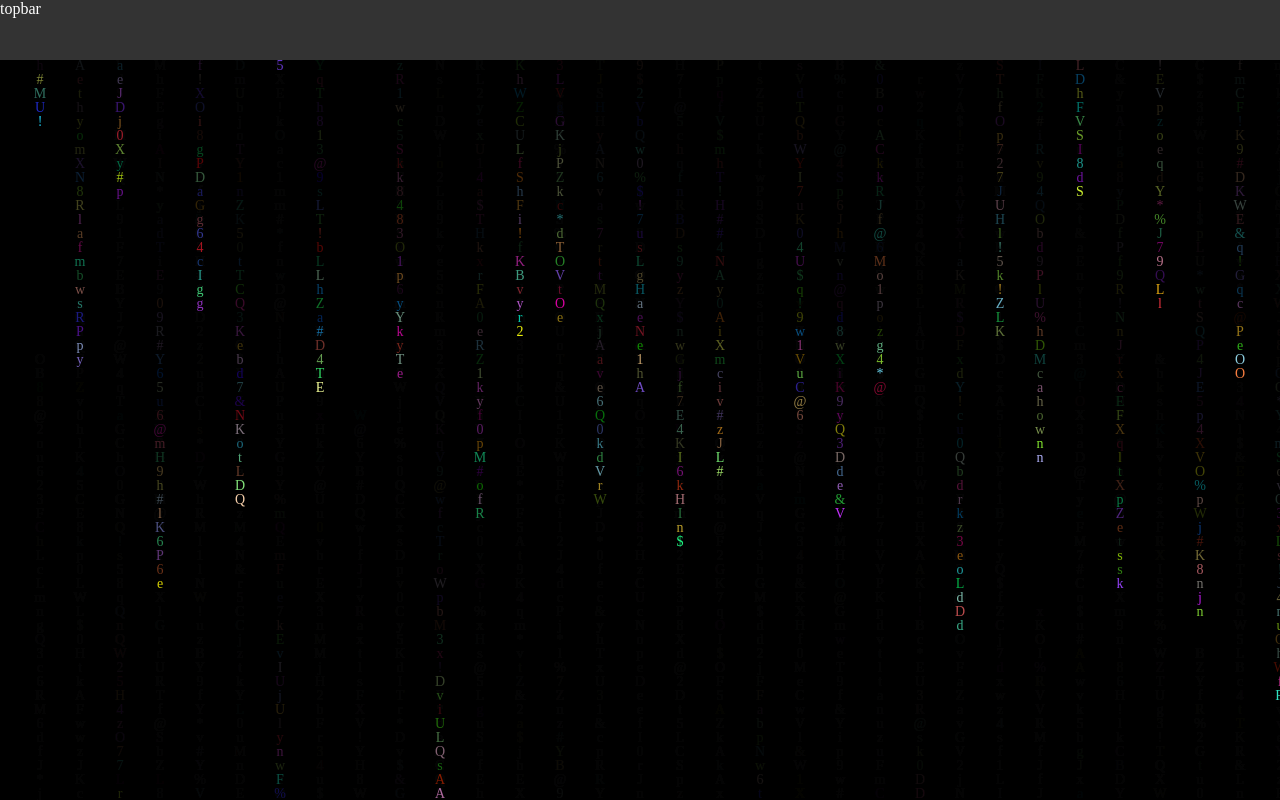
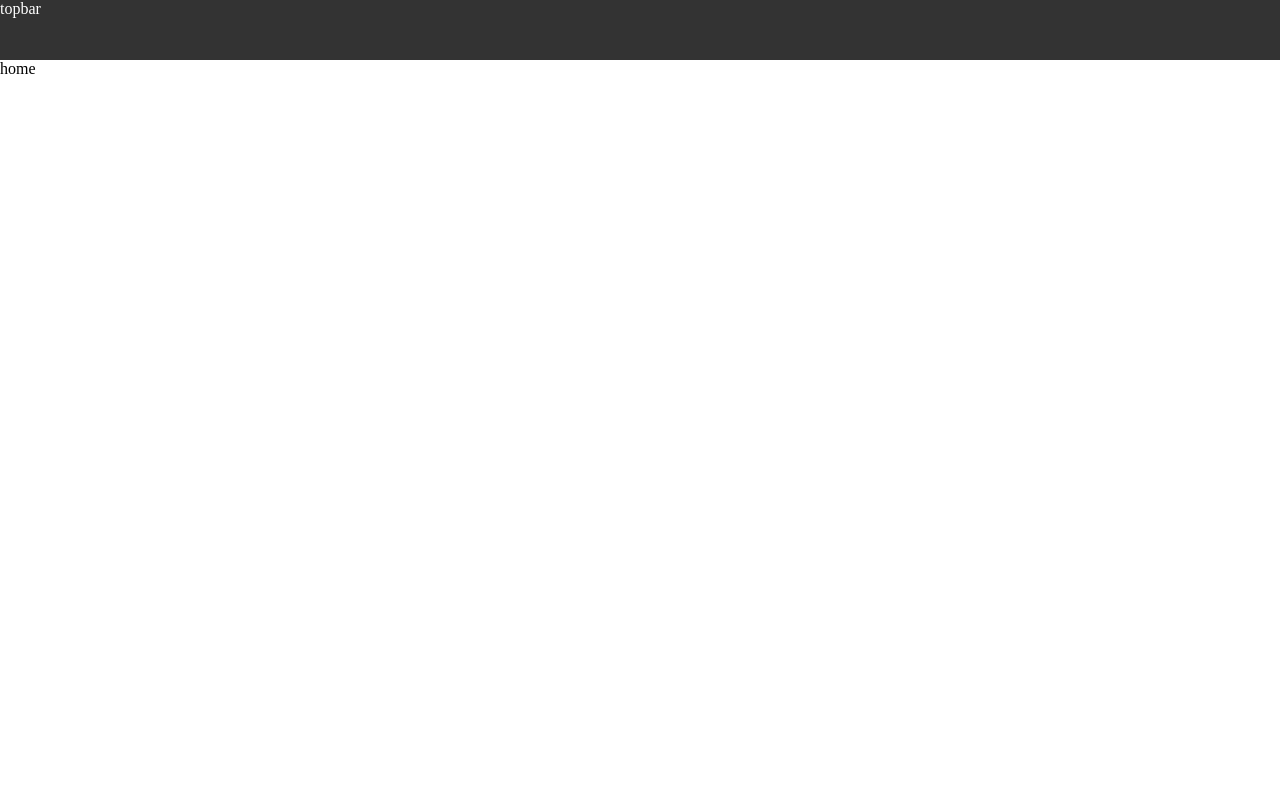
Before and after one commit to imleeou/vue-do-everything, a Vue app: page / in a window 1280 px wide. Built offline with nearby package versions, Linux system fonts and the light colour scheme.

Commit message:
refactor: 修改BackGround组件

```diff
--- a/src/components/Layout/modules/BackGround.vue
+++ b/src/components/Layout/modules/BackGround.vue
@@ -1,7 +1,8 @@
 <script setup lang="ts">
-import { ref, onMounted } from 'vue'
+import { ref, onMounted, watch } from 'vue'
+import { useRoute } from 'vue-router'
+const route = useRoute()
 const canvasBg = ref<HTMLCanvasElement | null>(null)
-const backGround = ref<HTMLDivElement | null>(null)
 /** canvas 的上下文 */
 let ctx = ref<CanvasRenderingContext2D | null>(null)
 /** 设置每一列的宽度 */
@@ -61,9 +62,9 @@ const draw = () => {
 }
 
 const init = () => {
-  const backGroundWidth = backGround.value?.clientWidth || 0
+  const backGroundWidth = document.body.clientWidth
   canvasBg.value?.setAttribute('width', backGroundWidth + 'px')
-  canvasBg.value?.setAttribute('height', backGround.value?.clientHeight + 'px')
+  canvasBg.value?.setAttribute('height', document.body.clientHeight + 'px')
   ctx.value = canvasBg.value ? canvasBg.value.getContext('2d') : null
   colNum.value = Math.floor(backGroundWidth / colWidth) + 2
   rowNum.value = Math.floor(window.innerHeight / FONT_SIZE)
@@ -73,23 +74,24 @@ const init = () => {
   })
   renderTimer.value = setInterval(draw, RENDER_SPEED)
 }
-onMounted(init)
+onMounted(() => {
+  !!canvasBg && init()
+})
+
+watch(canvasBg, (newValue, oldValue) => {
+  if (newValue !== oldValue && newValue) {
+    firstRender.value = true
+    init()
+  }
+})
 </script>
 
 <template>
-  <div class="back-ground" ref="backGround">
-    <canvas class="nice-bg" ref="canvasBg"></canvas>
+  <canvas v-if="!route.meta.hideBackGround" class="nice-bg" ref="canvasBg"></canvas>
   <main class="main"><slot></slot></main>
-  </div>
 </template>
 
 <style scoped lang="less">
-.back-ground {
-  width: 100vw;
-  min-height: 100vh;
-  background-color: #fafafa;
-  position: relative;
-  z-index: -1;
 .nice-bg {
   width: 100%;
   height: 100%;
@@ -104,5 +106,4 @@ onMounted(init)
   top: 0;
   z-index: 1;
 }
-}
 </style>
```
Lines whose indentation alone changed are shown as unchanged.
